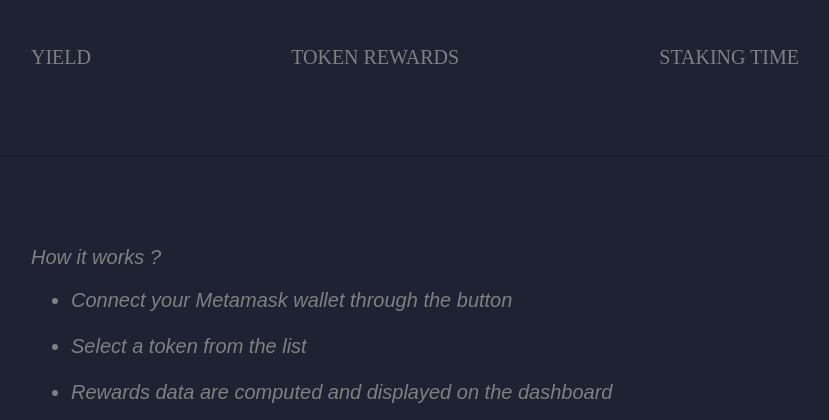
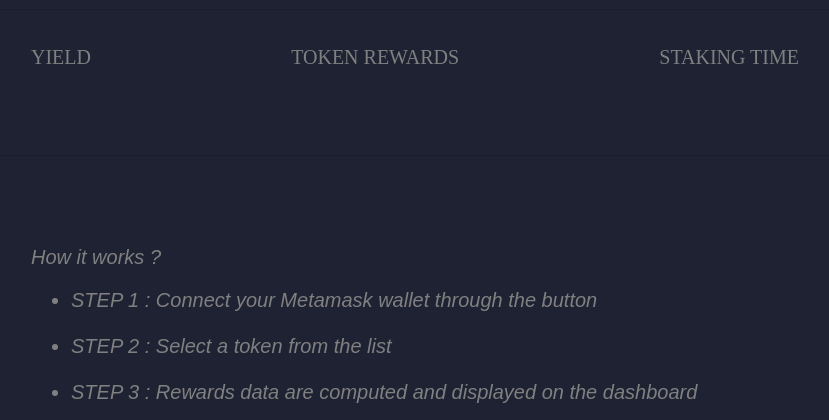
Before and after one commit to danhk776/Flask_Metamask, a Flask app: page / in a window 1280 px wide. Shown: the part 499-919 px from the top of the page, without its empty margins (225-1054 px from the left). Run offline with Flask 2, Linux system fonts and the light colour scheme; some libraries are stand-ins or nearby versions; some web fonts are replaced.

Commit message:
text updated

```diff
--- a/appli/frontend/templates/anysafe.html
+++ b/appli/frontend/templates/anysafe.html
@@ -90,11 +90,11 @@ font-size:18px;}
 	<p>How it works ?</p>
 
 	<ul>
-		<li>Connect your Metamask wallet through the button</li>
+		<li>STEP 1 : Connect your Metamask wallet through the button</li>
 		<br>
-		<li>Select a token from the list</li>
+		<li>STEP 2 : Select a token from the list</li>
 		<br>
-		<li>Rewards data are computed and displayed on the dashboard</li>
+		<li>STEP 3 : Rewards data are computed and displayed on the dashboard</li>
 	</ul>
 	</div>
 	<header>
```
